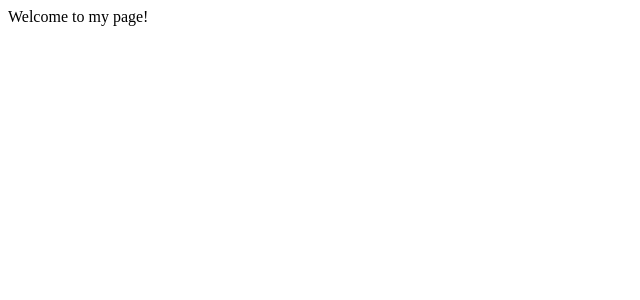
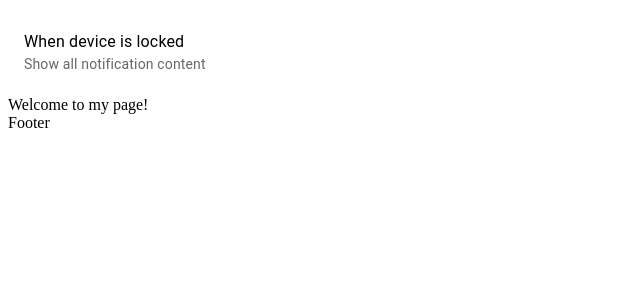
Before and after one commit to VChecherynda/landing-nextjs, a Next.js app: page / in a window 1280 px wide. Shown: the top 300 px of the page, without its empty margins (0-640 px from the left). Built offline with nearby package versions, Linux system fonts and the light colour scheme.

Commit message:
Add matirial-ui lib

```diff
--- /dev/null
+++ b/components/Footer/Footer.tsx
@@ -0,0 +1,5 @@
+function Footer() {
+    return <footer>Footer</footer>;
+}
+
+export default Footer;
--- /dev/null
+++ b/components/Layout/Layout.tsx
@@ -0,0 +1,14 @@
+import Navbar from "../Navbar/Navbar";
+import Footer from "../Footer/Footer";
+
+function Layout({ children }) {
+    return (
+        <>
+            <Navbar />
+            <main>{children}</main>
+            <Footer />
+        </>
+    );
+}
+
+export default Layout;
--- /dev/null
+++ b/components/Navbar/Navbar.tsx
@@ -0,0 +1,79 @@
+import * as React from 'react';
+import List from '@mui/material/List';
+import ListItem from '@mui/material/ListItem';
+import ListItemText from '@mui/material/ListItemText';
+import MenuItem from '@mui/material/MenuItem';
+import Menu from '@mui/material/Menu';
+
+const options = [
+    'Show some love to MUI',
+    'Show all notification content',
+    'Hide sensitive notification content',
+    'Hide all notification content',
+];
+
+function Navbar() {
+    const [anchorEl, setAnchorEl] = React.useState(null);
+    const [selectedIndex, setSelectedIndex] = React.useState(1);
+    const open = Boolean(anchorEl);
+    const handleClickListItem = (event) => {
+      setAnchorEl(event.currentTarget);
+    };
+
+    const handleMenuItemClick = (event, index) => {
+      setSelectedIndex(index);
+      setAnchorEl(null);
+    };
+
+    const handleClose = () => {
+      setAnchorEl(null);
+    };
+
+    return (
+        <nav>
+            <List
+                component="nav"
+                aria-label="Device settings"
+                sx={{ bgcolor: 'background.paper' }}
+            >
+                <ListItem
+                button
+                id="lock-button"
+                aria-haspopup="listbox"
+                aria-controls="lock-menu"
+                aria-label="when device is locked"
+                aria-expanded={open ? 'true' : undefined}
+                onClick={handleClickListItem}
+                >
+                <ListItemText
+                    primary="When device is locked"
+                    secondary={options[selectedIndex]}
+                />
+                </ListItem>
+            </List>
+            <Menu
+                id="lock-menu"
+                anchorEl={anchorEl}
+                open={open}
+                onClose={handleClose}
+                MenuListProps={{
+                'aria-labelledby': 'lock-button',
+                role: 'listbox',
+                }}
+            >
+                {options.map((option, index) => (
+                <MenuItem
+                    key={option}
+                    disabled={index === 0}
+                    selected={index === selectedIndex}
+                    onClick={(event) => handleMenuItemClick(event, index)}
+                >
+                    {option}
+                </MenuItem>
+                ))}
+            </Menu>
+        </nav>
+    );
+}
+
+export default Navbar;
--- a/package.json
+++ b/package.json
@@ -13,7 +13,9 @@
   "author": "",
   "license": "ISC",
   "dependencies": {
-    "@material-ui/core": "^4.12.3",
+    "@emotion/react": "^11.7.0",
+    "@emotion/styled": "^11.6.0",
+    "@mui/material": "^5.2.1",
     "next": "^12.0.4",
     "react": "^17.0.2",
     "react-dom": "^17.0.2"
--- a/pages/index.tsx
+++ b/pages/index.tsx
@@ -1,5 +1,7 @@
+import Layout from "../components/Layout/Layout";
+
 function App() {
-    return <div>Welcome to my page!</div>
+    return (<Layout><div>Welcome to my page!</div></Layout>);
 }
 
 export default App;
```
Also changed, not shown: 1 other file (tests, documents, lock files or other folders).
